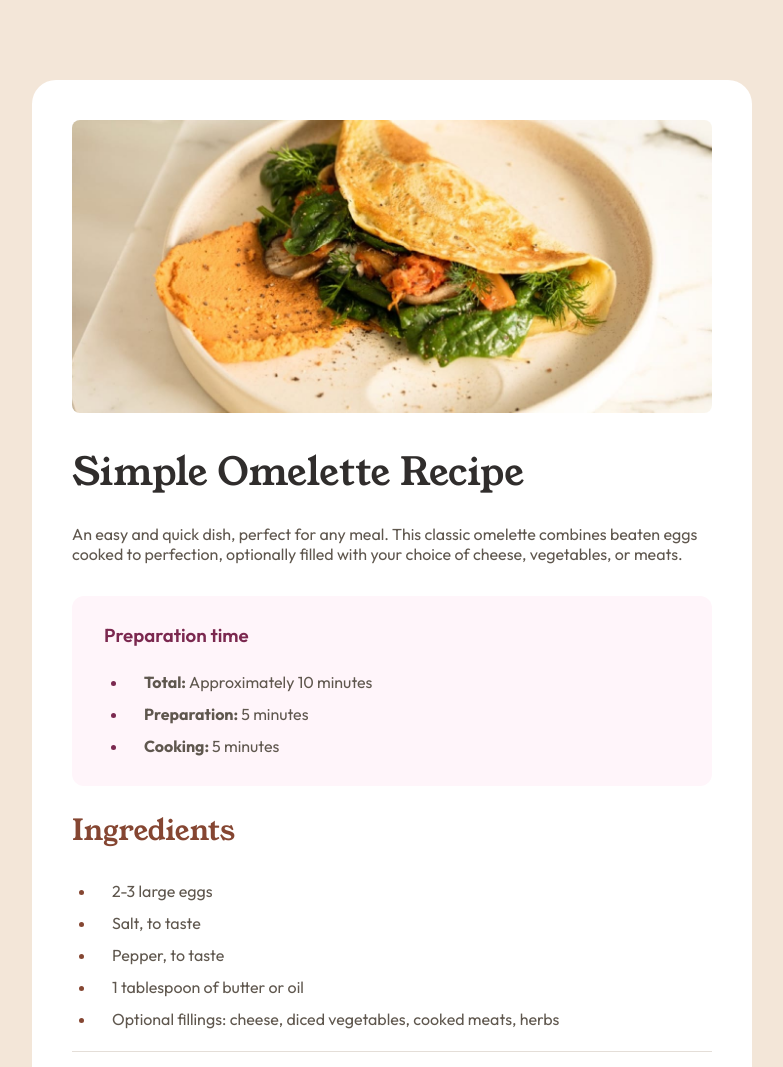
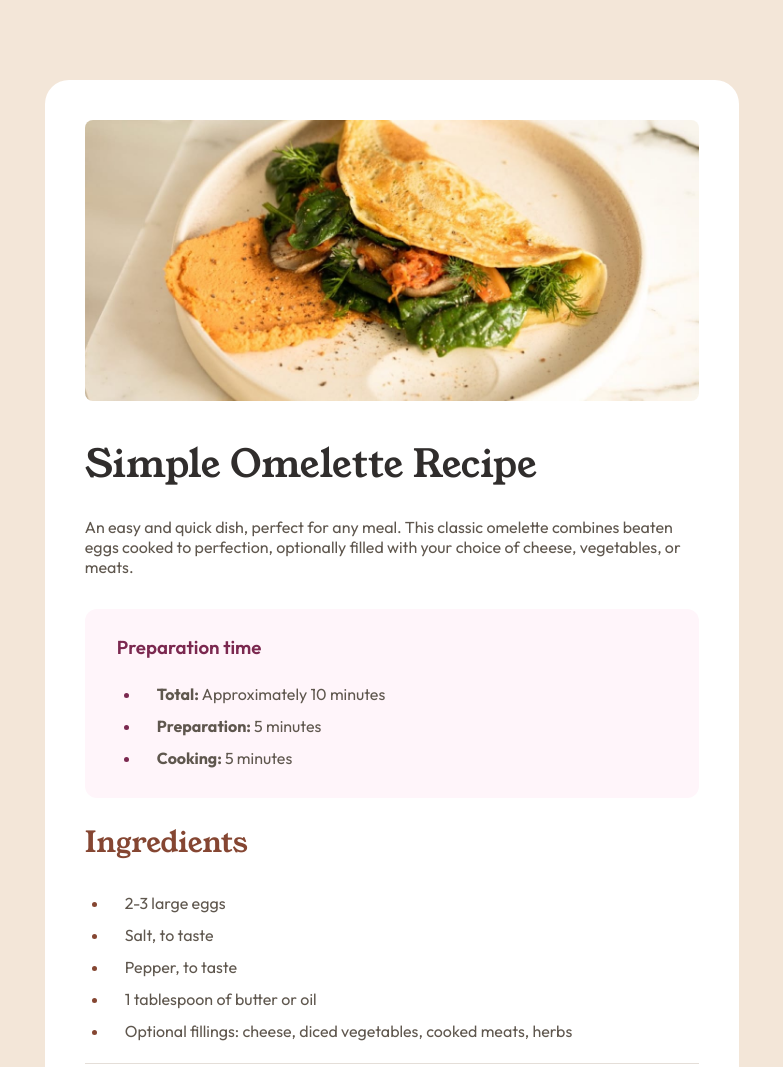
Before and after one commit to b16h22/recipe_page_main_solution, a plain HTML site: page index.html in a window 1280 px wide. Shown: the part 40-1107 px from the top of the page, without its empty margins (248-1031 px from the left). Drawn offline with Linux system fonts and the light colour scheme.

Commit message:
improve responsive layout

```diff
--- a/styles/styles.css
+++ b/styles/styles.css
@@ -29,20 +29,16 @@
       padding: 40px;
       margin-top: 120px;
       margin-bottom: 120px;
+      max-width: 48%;
     }
 
     .coverimage {
       border-radius: 8px;
-      max-width: 640px;
-      display: block;
-      margin-left: auto;
-      margin-right: auto;
+      max-width: 100%;
     }
 
     .recipe {
-      max-width: 640px;
-      margin-left: auto;
-      margin-right: auto;
+      max-width: 100%;
     }
 
     .ingredients, .instructions {
```
